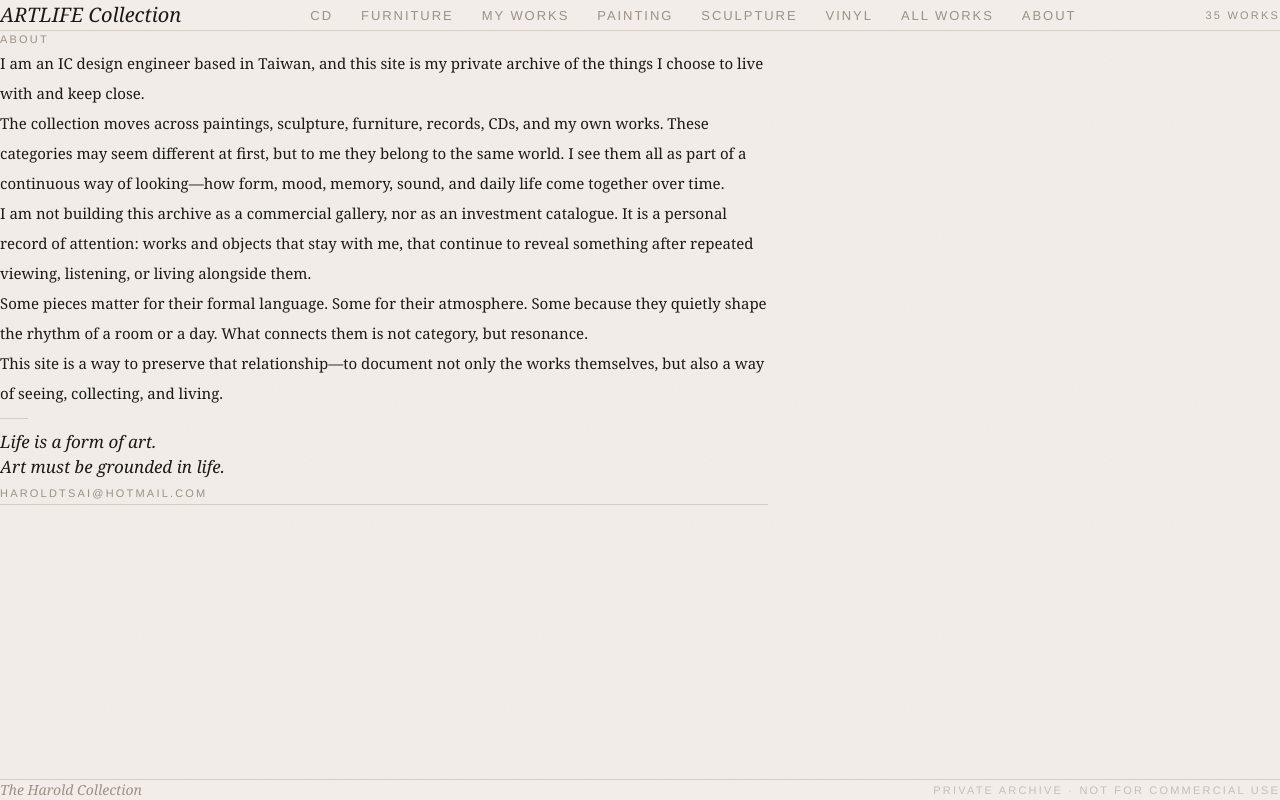
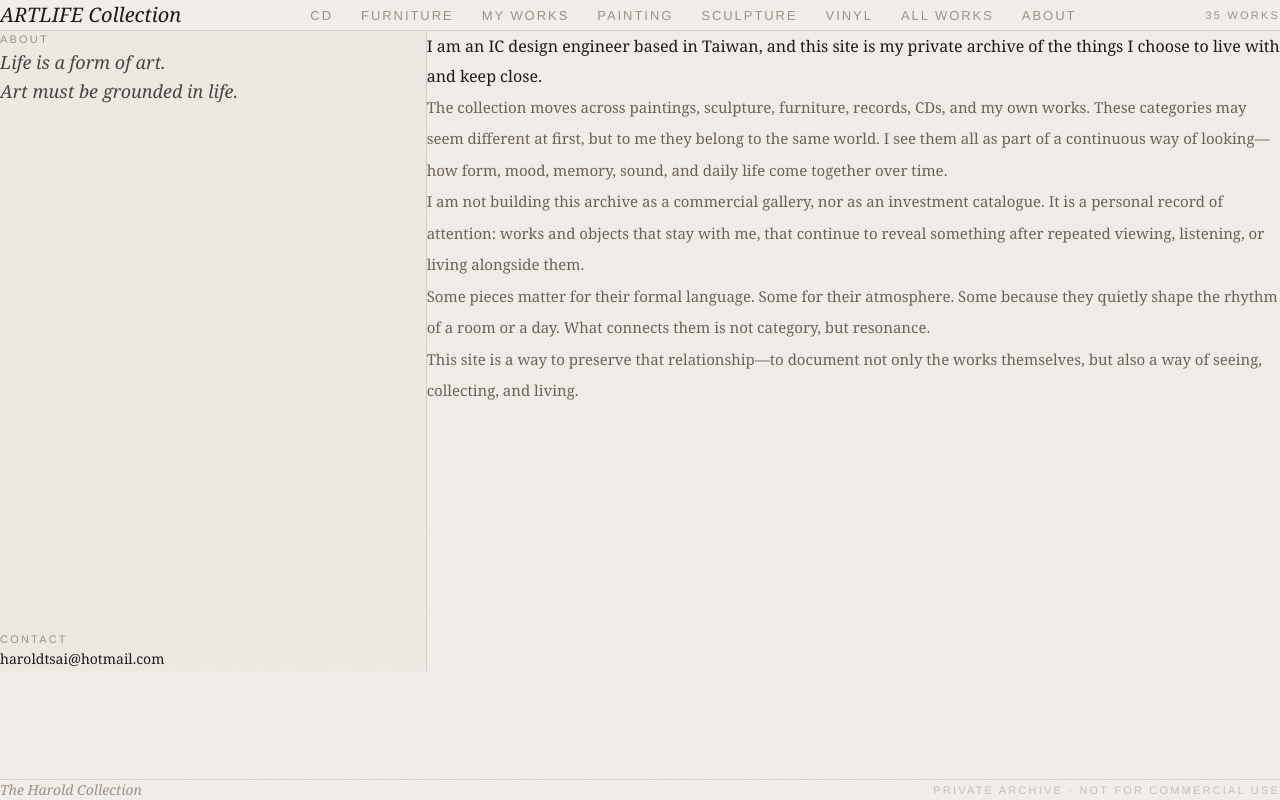
Before and after one commit to haroldtsai/art-library, a Next.js app: page /about in a window 1280 px wide. Built offline with nearby package versions, Linux system fonts and the light colour scheme.

Commit message:
style: refine homepage opening size and About page layout

```diff
--- a/src/app/about/page.tsx
+++ b/src/app/about/page.tsx
@@ -6,42 +6,52 @@ export const metadata: Metadata = {
 
 export default function AboutPage() {
   return (
-    <div className="px-12 py-16 border-b border-[var(--rule)]" style={{ maxWidth: '48rem' }}>
-      <p className="label mb-8">About</p>
+    <div className="grid md:grid-cols-[1fr_2fr]" style={{ minHeight: '80vh' }}>
 
-      <div className="font-serif text-[var(--text)]" style={{ fontSize: '0.9375rem', lineHeight: '2' }}>
-        <p className="mb-6">
-          I am an IC design engineer based in Taiwan, and this site is my private archive of the things I choose to live with and keep close.
-        </p>
-        <p className="mb-6">
-          The collection moves across paintings, sculpture, furniture, records, CDs, and my own works. These categories may seem different at first, but to me they belong to the same world. I see them all as part of a continuous way of looking—how form, mood, memory, sound, and daily life come together over time.
-        </p>
-        <p className="mb-6">
-          I am not building this archive as a commercial gallery, nor as an investment catalogue. It is a personal record of attention: works and objects that stay with me, that continue to reveal something after repeated viewing, listening, or living alongside them.
-        </p>
-        <p className="mb-6">
-          Some pieces matter for their formal language. Some for their atmosphere. Some because they quietly shape the rhythm of a room or a day. What connects them is not category, but resonance.
-        </p>
-        <p className="mb-10">
-          This site is a way to preserve that relationship—to document not only the works themselves, but also a way of seeing, collecting, and living.
-        </p>
+      {/* Left column */}
+      <div className="md:border-r border-b md:border-b-0 border-[var(--rule)] px-12 py-16 bg-[var(--bg2)] flex flex-col justify-between">
+        <div>
+          <p className="label mb-8">About</p>
+          <p className="font-serif italic leading-relaxed" style={{ fontSize: '1.125rem', color: 'var(--accent)' }}>
+            Life is a form of art.<br />
+            Art must be grounded in life.
+          </p>
+        </div>
+        <div className="mt-16">
+          <p className="label mb-1">Contact</p>
+          <a
+            href="mailto:haroldtsai@hotmail.com"
+            className="font-serif text-[var(--text)] hover:text-[var(--accent)] transition-colors text-sm"
+          >
+            haroldtsai@hotmail.com
+          </a>
+        </div>
       </div>
 
-      <div className="rule-sm mb-8" />
+      {/* Right column */}
+      <div className="px-14 py-16">
+        <div
+          className="font-serif"
+          style={{ fontSize: '0.9375rem', lineHeight: '2.1', color: '#6b6358' }}
+        >
+          <p className="mb-7 text-[var(--text)]" style={{ fontSize: '1rem', lineHeight: '1.9' }}>
+            I am an IC design engineer based in Taiwan, and this site is my private archive of the things I choose to live with and keep close.
+          </p>
+          <p className="mb-7">
+            The collection moves across paintings, sculpture, furniture, records, CDs, and my own works. These categories may seem different at first, but to me they belong to the same world. I see them all as part of a continuous way of looking—how form, mood, memory, sound, and daily life come together over time.
+          </p>
+          <p className="mb-7">
+            I am not building this archive as a commercial gallery, nor as an investment catalogue. It is a personal record of attention: works and objects that stay with me, that continue to reveal something after repeated viewing, listening, or living alongside them.
+          </p>
+          <p className="mb-7">
+            Some pieces matter for their formal language. Some for their atmosphere. Some because they quietly shape the rhythm of a room or a day. What connects them is not category, but resonance.
+          </p>
+          <p>
+            This site is a way to preserve that relationship—to document not only the works themselves, but also a way of seeing, collecting, and living.
+          </p>
+        </div>
+      </div>
 
-      <p className="font-serif italic text-[var(--text)] mb-1" style={{ fontSize: '1.0625rem' }}>
-        Life is a form of art.
-      </p>
-      <p className="font-serif italic text-[var(--text)] mb-10" style={{ fontSize: '1.0625rem' }}>
-        Art must be grounded in life.
-      </p>
-
-      <a
-        href="mailto:haroldtsai@hotmail.com"
-        className="label hover:text-[var(--text)] transition-colors"
-      >
-        haroldtsai@hotmail.com
-      </a>
     </div>
   )
 }
--- a/src/app/page.tsx
+++ b/src/app/page.tsx
@@ -42,7 +42,7 @@ export default function HomePage() {
     <>
       {/* Opening statement */}
       <div className="px-12 py-16 border-b border-[var(--rule)]">
-        <p className="font-serif italic text-[var(--text)] leading-relaxed" style={{ fontSize: '1.3125rem', maxWidth: '42rem' }}>
+        <p className="font-serif italic leading-relaxed" style={{ fontSize: '1.125rem', maxWidth: '38rem', color: 'var(--accent)' }}>
           A private collection of art, furniture, music, and personal works—
           things I live with, listen to, and keep looking at over time.
         </p>
```
